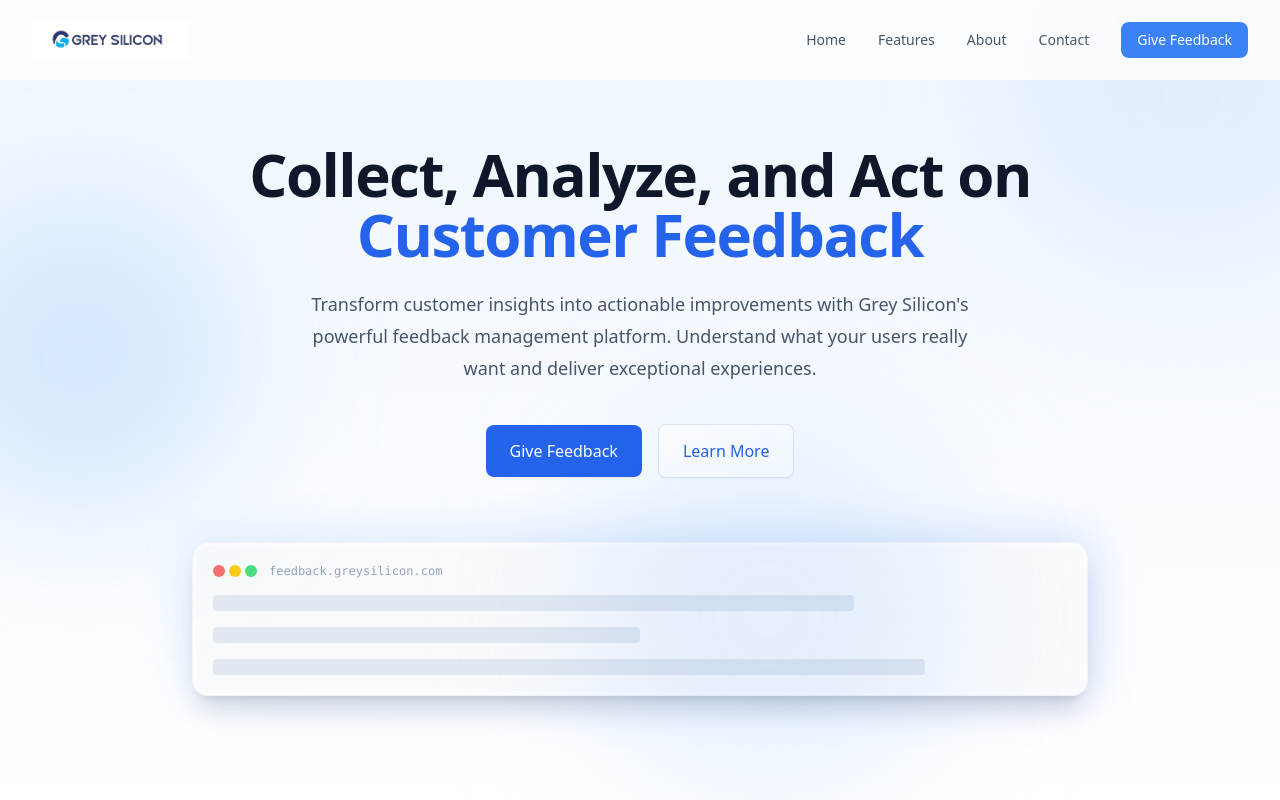
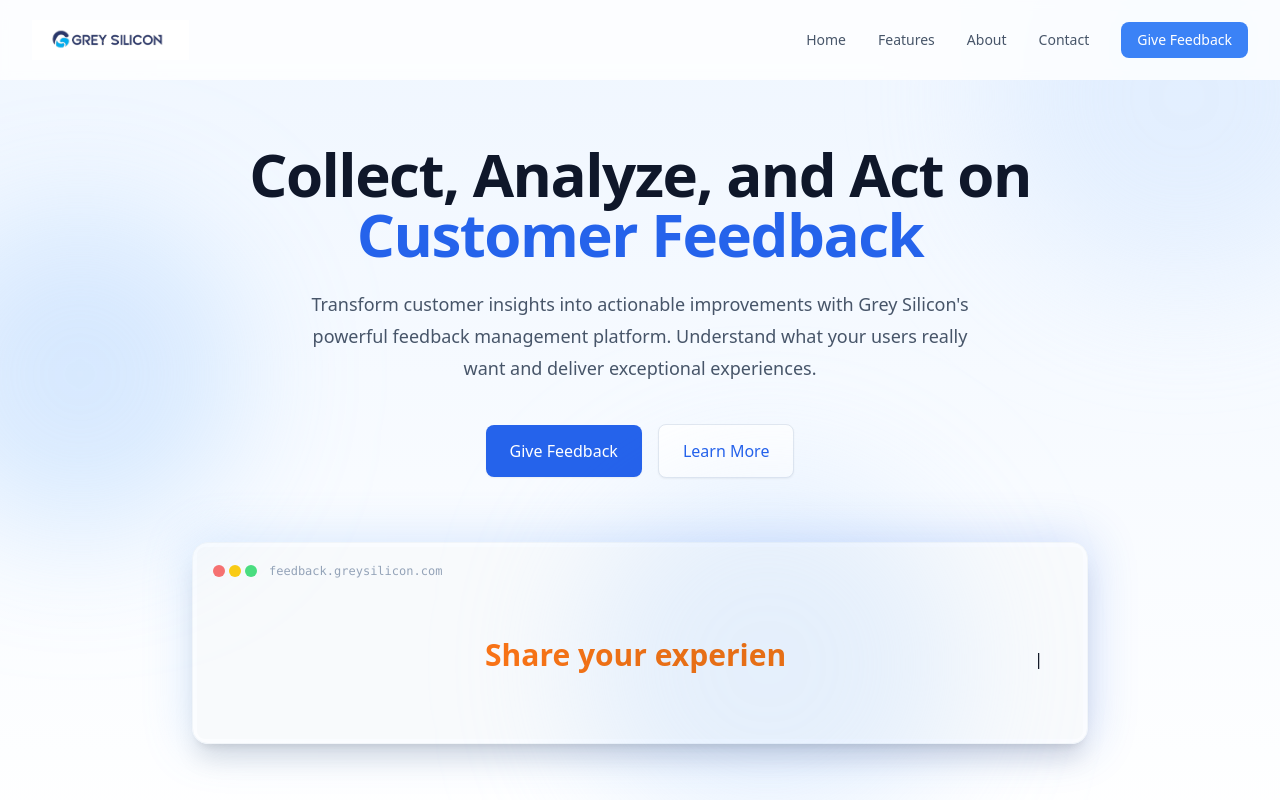
Before and after one commit to GreySilion/new.feedback.greysilicom.com, a Next.js app: page / in a window 1280 px wide. Built offline with nearby package versions, Linux system fonts and the light colour scheme.

Commit message:
Replaced the placeholder grey bars with a centered typing animation effect

```diff
--- a/package.json
+++ b/package.json
@@ -10,6 +10,7 @@
   },
   "dependencies": {
     "@heroicons/react": "^2.1.1",
+    "@types/typed.js": "^2.0.0",
     "class-variance-authority": "^0.7.0",
     "clsx": "^2.1.0",
     "framer-motion": "^11.2.6",
@@ -19,9 +20,11 @@
     "react": "^18.2.0",
     "react-dom": "^18.2.0",
     "react-fast-marquee": "^1.6.5",
+    "react-typed": "^2.0.12",
     "sharp": "^0.34.4",
     "tailwind-merge": "^2.2.1",
-    "tailwindcss-animate": "^1.0.7"
+    "tailwindcss-animate": "^1.0.7",
+    "typed.js": "^2.1.0"
   },
   "devDependencies": {
     "@tailwindcss/forms": "^0.5.10",
--- a/src/app/components/Hero/Hero.tsx
+++ b/src/app/components/Hero/Hero.tsx
@@ -1,11 +1,10 @@
-'use client';
-
 'use client';
 
 import { motion } from 'framer-motion';
 import Link from 'next/link';
-
 import { Variants } from 'framer-motion';
+import { useRef, useEffect } from 'react';
+import Typed from 'typed.js';
 
 const containerVariants: Variants = {
   hidden: { opacity: 0 },
@@ -31,6 +30,31 @@ const itemVariants: Variants = {
 };
 
 export default function Hero() {
+  const el = useRef<HTMLSpanElement>(null);
+  const typed = useRef<Typed | null>(null);
+
+  useEffect(() => {
+    if (!el.current) return;
+
+    const options = {
+      strings: [
+        'We value your opinion.',
+        'Share your experience with us.',
+        'Your feedback makes us better.'
+      ],
+      typeSpeed: 50,
+      backSpeed: 30,
+      backDelay: 2000,
+      loop: true,
+    };
+
+    typed.current = new Typed(el.current, options);
+
+    return () => {
+      typed.current?.destroy();
+    };
+  }, []);
+
   return (
     <section className="relative overflow-hidden bg-gradient-to-b from-blue-50 to-white pt-28 pb-20 md:pt-36 md:pb-28">
       <div className="container mx-auto px-4 sm:px-6 lg:px-8">
@@ -89,10 +113,11 @@ export default function Hero() {
                   </div>
                   <div className="text-xs text-slate-400 font-mono">feedback.greysilicon.com</div>
                 </div>
-                <div className="space-y-4">
-                  <div className="h-4 bg-slate-200 rounded w-3/4"></div>
-                  <div className="h-4 bg-slate-200 rounded w-1/2"></div>
-                  <div className="h-4 bg-slate-200 rounded w-5/6"></div>
+                <div className="h-32 flex items-center justify-center px-6">
+                  <span
+                    ref={el}
+                    className="text-center text-orange-500 text-2xl md:text-3xl font-bold min-h-[1.5em] block w-full"
+                  />
                 </div>
               </div>
             </div>
```
Also changed, not shown: 1 other file (tests, documents, lock files or other folders).
